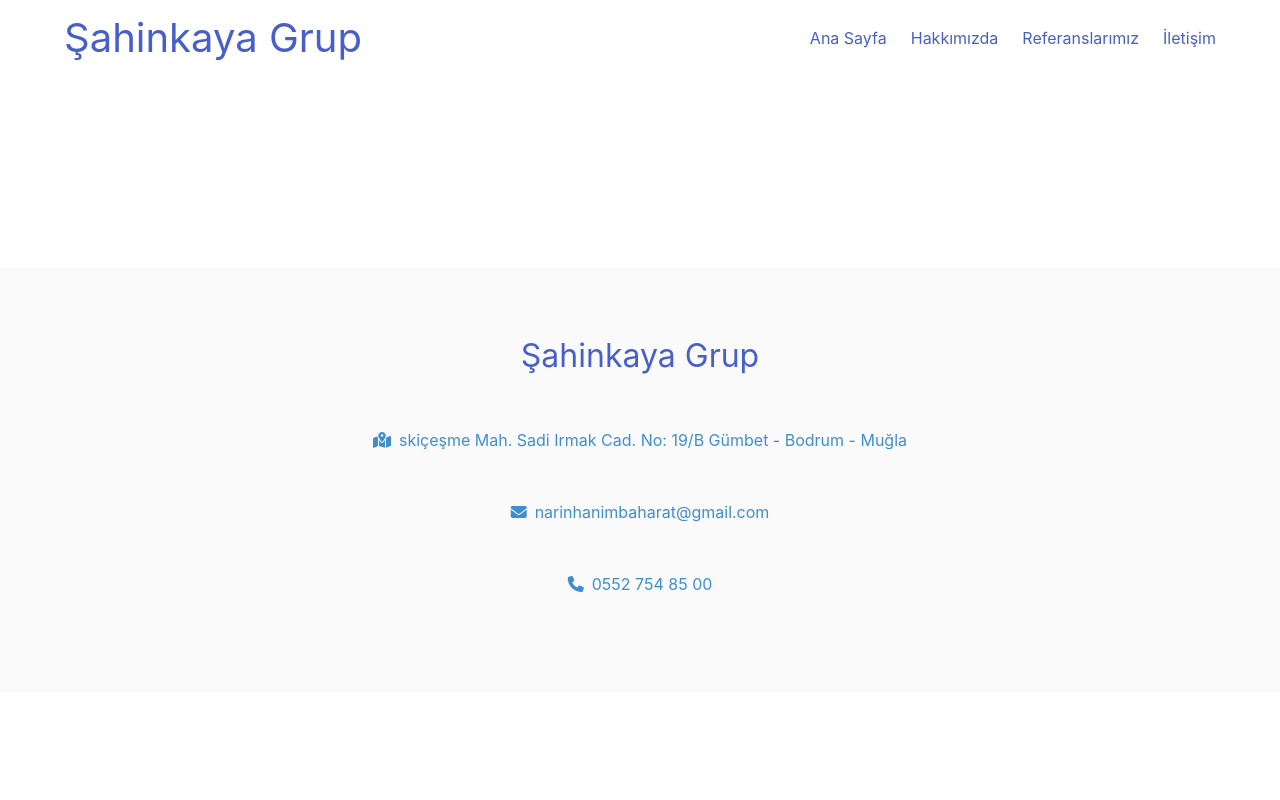
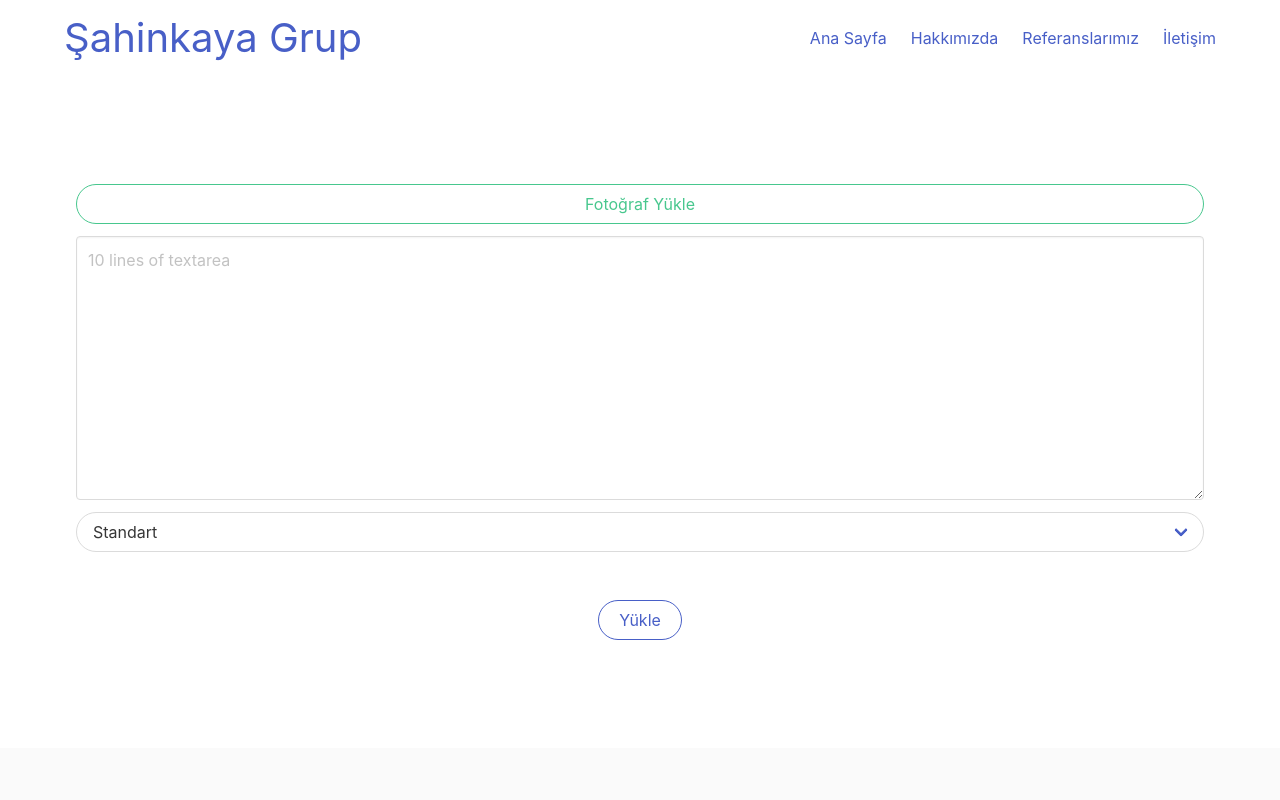
Before and after one commit to LeventDemir/sahinkayagrup, a Nuxt app: page /dashboard/update-reference/1 in a window 1280 px wide. Shown: the top 800 px of the page. Built offline with nearby package versions, Linux system fonts and the light colour scheme.

Commit message:
update reference

```diff
--- /dev/null
+++ b/pages/dashboard/update-reference/_id.vue
@@ -0,0 +1,67 @@
+<template>
+    <div class="column">
+        <form>
+            <input @change="handleFileUpload" ref="photoInput" class="hide-file-input" type="file" accept="image/*"
+                :required="reference.photo ? false : true" />
+
+            <div class="field">
+                <div class="control">
+                    <button type="button" @click="$refs.photoInput.click()"
+                        class="button is-fullwidth is-success is-rounded is-outlined">Fotoğraf Yükle</button>
+                </div>
+            </div>
+
+            <div class="field">
+                <div class="control">
+                    <textarea v-model="reference.text" class="textarea" placeholder="10 lines of textarea"
+                        rows="10"></textarea>
+                </div>
+            </div>
+
+            <div class="field mb-6">
+                <div class="control">
+                    <div class="select is-rounded is-fullwidth">
+                        <select v-model="reference.status">
+                            <option value="standart">Standart</option>
+                            <option value="home-page">Anasayfa</option>
+                        </select>
+                    </div>
+                </div>
+            </div>
+
+            <div class="has-text-centered">
+                <button class="button is-link is-rounded is-outlined">Yükle</button>
+            </div>
+        </form>
+    </div>
+</template>
+
+
+<script>
+export default {
+    name: "update-reference",
+    data() {
+        return {
+            reference: {
+                photo: null,
+                text: null,
+                status: "standart"
+            },
+        };
+    },
+    methods: {
+        handleFileUpload(e) {
+            const files = e.target.files || e.dataTransfer.files;
+            if (!files.length) return;
+            const reader = new FileReader();
+            if (files[0].size / (1024 * 1024) < 6) {
+                const vm = this;
+                reader.onload = (e) => (vm.reference.photo = e.target.result);
+                reader.readAsDataURL(files[0]);
+                this.reference.photo = "";
+            } else
+                this.$toast.error("Yükleyeceğiniz fotoğraf 6 mb dan küçük olmalıdır!");
+        }
+    }
+};
+</script>
```
Also changed, not shown: pages/dashboard/create-reference.vue (renamed from pages/dashboard/create-referance.vue), pages/reference/_id.vue (renamed from pages/reference.vue).
